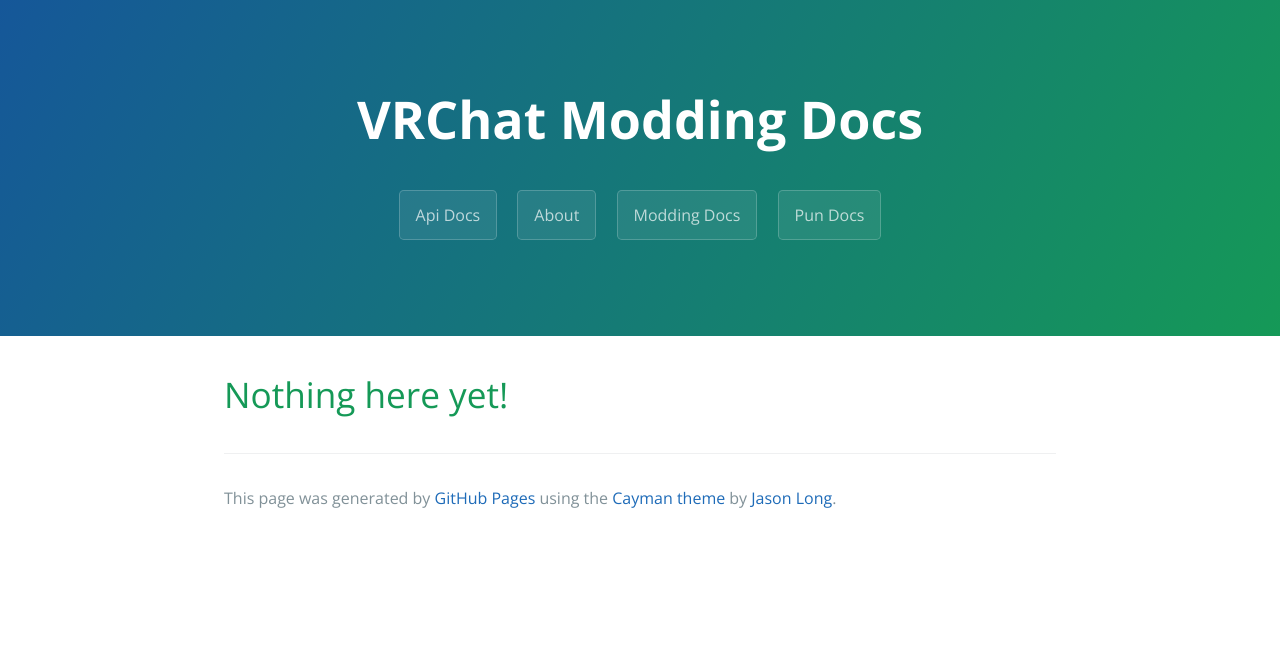
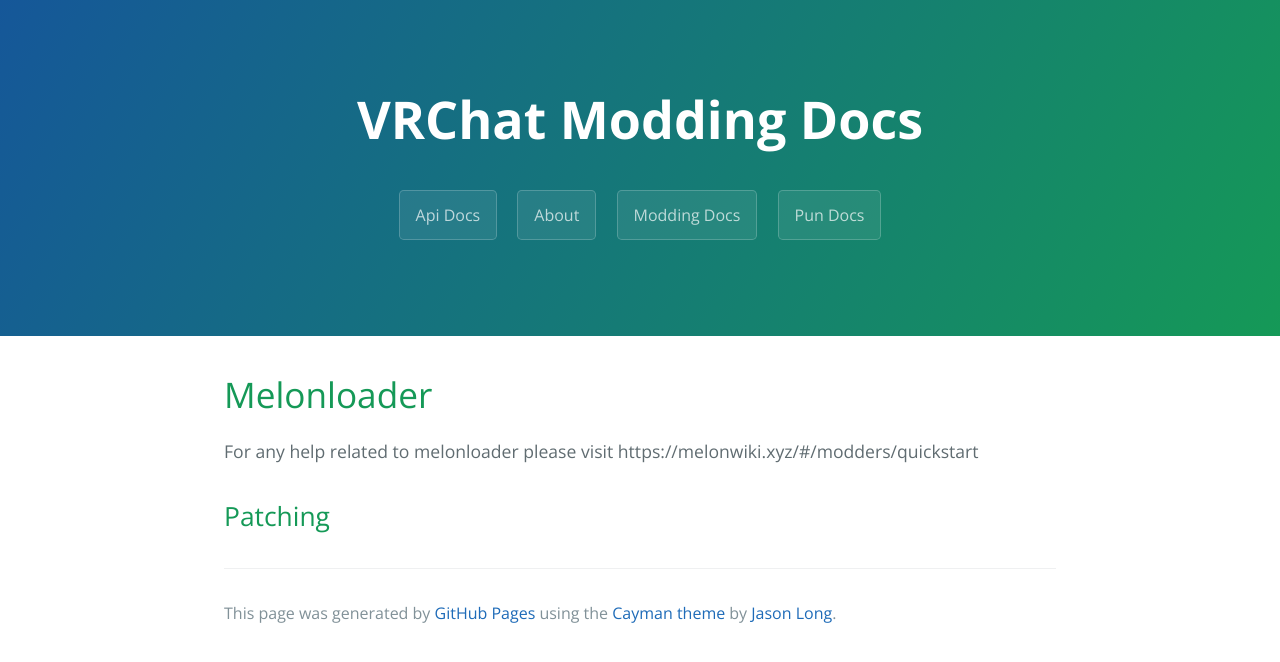
Before and after one commit to vrchatmoddingdocs/vrchatmoddingdocs.github.io, a Jekyll site: the page built from docs/modding.md, in a window 1280 px wide. Shown: the top 662 px of the page. Built offline with Jekyll 4.4.1, drawn with Linux system fonts in a browser that asks for light colours.

Commit message:
Update modding.md

```diff
--- a/docs/modding.md
+++ b/docs/modding.md
@@ -4,4 +4,7 @@
 filename: modding
 ---
 
-# Nothing here yet!
+# Melonloader
+For any help related to melonloader please visit https://melonwiki.xyz/#/modders/quickstart
+
+## Patching
```
